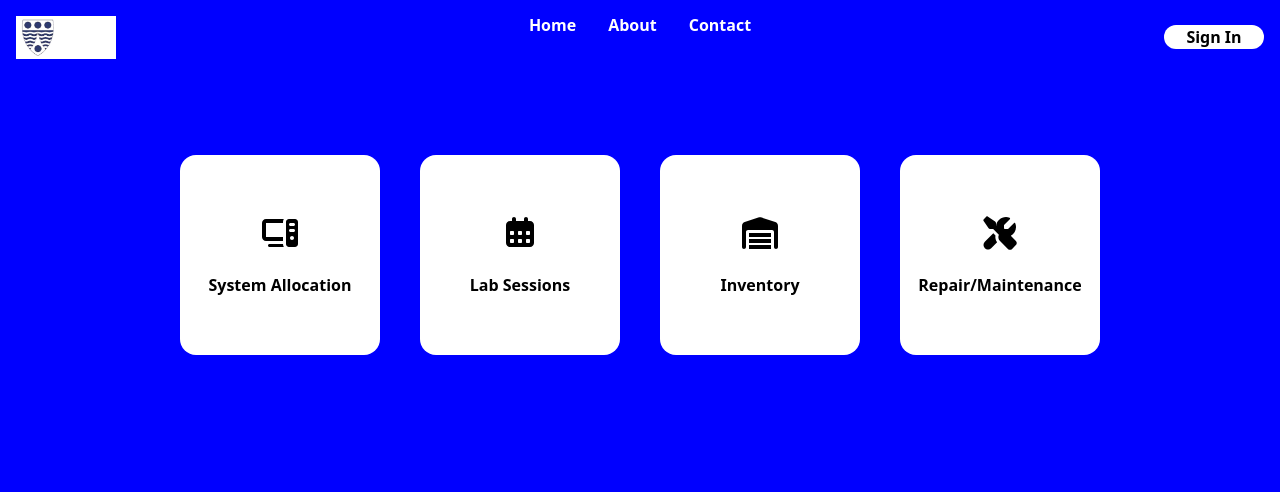
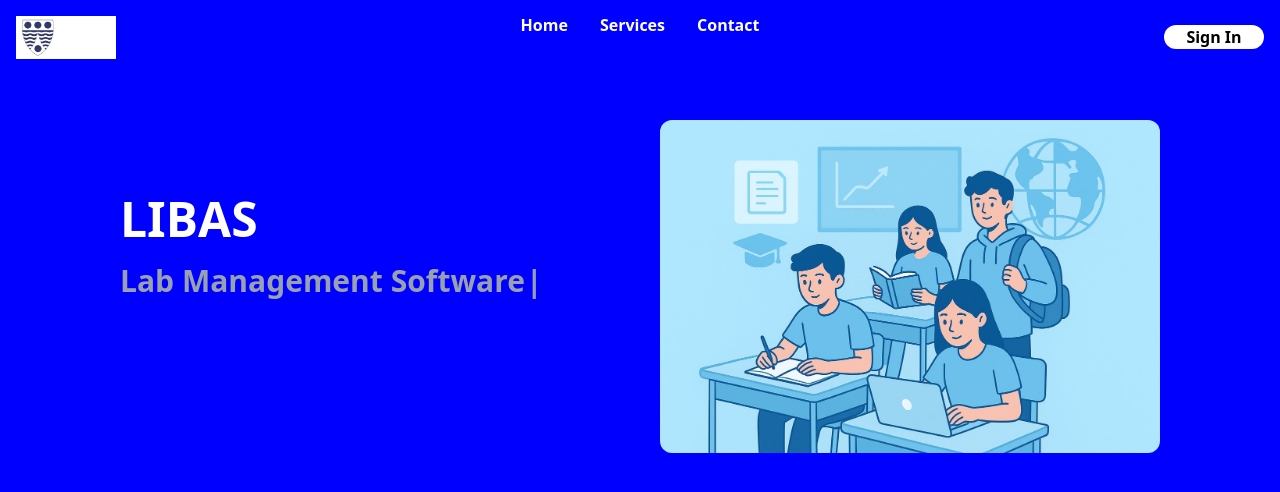
Before and after one commit to DOCTYPE-FRANCO/Lab-Management-Software, a React (Vite) app: page / in a window 1280 px wide. Shown: the top 492 px of the page. Built offline with nearby package versions, Linux system fonts and the light colour scheme.

Commit message:
improvements to homepage

```diff
--- a/package.json
+++ b/package.json
@@ -15,7 +15,8 @@
     "react": "^19.1.1",
     "react-dom": "^19.1.1",
     "react-router-dom": "^7.8.2",
-    "tailwindcss": "^4.1.12"
+    "tailwindcss": "^4.1.12",
+    "typewriter-effect": "^2.22.0"
   },
   "devDependencies": {
     "@eslint/js": "^9.32.0",
--- a/src/App.jsx
+++ b/src/App.jsx
@@ -6,6 +6,7 @@ import Maintenance from "./Maintenance.jsx";
 import Schoolsys from "./Schoolsys.jsx";
 import Personal from "./Personal.jsx"
 import Inventory from "./Inventory.jsx"
+import Service from "./Service.jsx"
 
 function App() {
 
@@ -15,6 +16,7 @@ function App() {
       <div>
         <Routes>
           <Route path="/" element={<Homepage/>}/>
+          <Route path="/services" element={<Service/>}/>
           <Route path="/maintenance" element={<Maintenance/>}/>
           <Route path="/schoolsystem" element={<Schoolsys/>}/>
           <Route path="/personal" element={<Personal/>}/>
--- a/src/Header.jsx
+++ b/src/Header.jsx
@@ -5,7 +5,7 @@ import Logo from "./assets/pau-logo.png"
 
 function Header(){
     return(
-        <div className="flex flex-row justify-between items-center p-4 w-full ">
+        <div className="flex flex-row justify-between items-center p-4 w-full  fixed top-0 z-50">
             <div>
                 <img src={Logo} className="w-[100px]"/>
             </div>
--- a/src/Homepage.jsx
+++ b/src/Homepage.jsx
@@ -1,11 +1,32 @@
 import React from "react";
-import Service from "./Service.jsx";
+import Typewriter from "typewriter-effect";
 import Logo from "./assets/pau-logo.png"
+import Hero from "./assets/DMSHERO.jpg"
 
 
 function Homepage(){
     return(
-        <Service />
+        <div className="flex flex-col md:flex-row gap-10 justify-center items-center mt-30 md:mt-10">
+            <div className="flex flex-col md:w-[500px] w-[300px] gap-5">
+                <p className="text-white font-extrabold text-5xl">LIBAS</p>
+                <p className="text-gray-400 font-bold text-3xl">
+                    <Typewriter
+                    options={{
+                        strings: ["Lab Management Software", "Inventory Management Software", "Device Management Software"],
+                        autoStart: true,
+                        loop: true,
+                        deleteSpeed: 50,
+                        delay: 75,
+                        pauseFor: 4000}}
+                    />
+                </p>
+
+            </div>
+
+            <div className="flex justify-center items-center mt-20">
+                <img src={Hero} alt="HERO-IMG" className="md:w-[500px] w-[350px] rounded-xl" />
+            </div>
+        </div>
 
 
     );
--- a/src/Maintenance.jsx
+++ b/src/Maintenance.jsx
@@ -7,7 +7,7 @@ import { Link } from "react-router-dom";
 
 function Maintenance(){
     return(
-        <div className="flex flex-col justify-center items-center">
+        <div className="flex flex-col justify-center items-center mt-30">
 
             <div className="flex flex-row justify-center items-center">
                 <h1 className="text-white text-3xl font-bold max-w-[250px] md:max-w-[500px]">
@@ -28,6 +28,13 @@ function Maintenance(){
                         <p className="text-black font-bold">Personal Computer</p>
                     </div>
                 </Link>
+
+                <Link to= "/personal">
+                    <div className="flex flex-col gap-5 justify-center items-center bg-white w-[200px] h-[200px] rounded-2xl mt-20 relative bottom-0 hover:bottom-5 transition-all duration-500">
+                        <img src={Personal} className="w-[40px] h-[40px]"/>
+                        <p className="text-black font-bold">Entreprise</p>
+                    </div>
+                </Link>
             </div>
         </div>
     );
--- a/src/Navbar.jsx
+++ b/src/Navbar.jsx
@@ -14,8 +14,11 @@ function Navbar(){
                         <li className="cursor-pointer hover:text-gray-600 font-bold">Home</li>
                     </Link>
 
-                    <li href="#Stack" className="cursor-pointer hover:text-gray-600 font-bold" >About</li>
-                    <li href="#Project" className="cursor-pointer hover:text-gray-600 font-bold">Contact</li>
+                    <Link to="/services">
+                        <li className="cursor-pointer hover:text-gray-600 font-bold" >Services</li>
+                    </Link>
+
+                    <li className="cursor-pointer hover:text-gray-600 font-bold">Contact</li>
                 </ul>
 
                 <div className="md:hidden flex justify-end w-full mt-3 mr-3">
--- a/src/Personal.jsx
+++ b/src/Personal.jsx
@@ -87,7 +87,7 @@ function Personal(){
 
     return(
         <>
-            <div className="flex flex-col justify-center items-center overflow-hidden">
+            <div className="flex flex-col justify-center items-center overflow-hidden mt-20">
 
                 <div className="flex flex-col gap-5 justify-center items-center mt-0  ">
                     <img src={PersonalSystem} className="w-[65px]  rounded-full"/>
--- a/src/Schoolsys.jsx
+++ b/src/Schoolsys.jsx
@@ -6,7 +6,7 @@ import School from "./assets/school.svg";
 
 function Schoolsys() {
     return(
-        <div className=" flex flex-col justify-center items-center overflow-hidden">
+        <div className=" flex flex-col justify-center items-center overflow-hidden mt-20">
 
             <div className="flex flex-col gap-4  justify-center items-center mt-0  w-full ">
                 <img src={School} className="w-[40px] h-[40px]"/>
--- a/src/Service.jsx
+++ b/src/Service.jsx
@@ -7,7 +7,7 @@ import { Link } from "react-router-dom";
 
 function Service(){
     return(
-        <div className=" flex flex-col relative md:flex md:flex-row gap-10 items-center justify-center mt-20">
+        <div className=" flex flex-col relative md:flex md:flex-row gap-10 items-center justify-center mt-30">
             <div className="flex flex-col items-center justify-center gap-5 bg-white w-[200px] h-[200px] rounded-2xl relative bottom-0 hover:bottom-5 transition-all duration-500">
                 <img src={System} className="w-[40px] h-[40px]" />
                 <p className="text-black  font-bold">System Allocation</p>
--- a/src/index.css
+++ b/src/index.css
@@ -1,5 +1,5 @@
 @import "tailwindcss";
 
 body{
-  background-color: blue;
+  background-color: rgb(0, 0, 255);
 }
```
Also changed, not shown: src/assets/DMSHERO.jpg (added), 1 other file (tests, documents, lock files or other folders).
